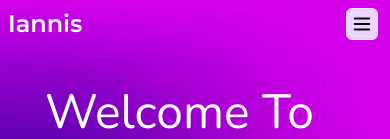
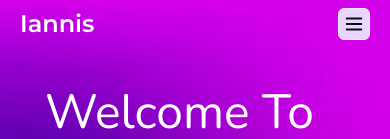
Before and after one commit to IannisG10/IannisG-portfolio, a React (Vite) app: page / in a window 390 px wide. Shown: the top 139 px of the page. Built offline with nearby package versions, Linux system fonts and the light colour scheme; a web font is replaced by a local one.

Commit message:
fix navBar

```diff
--- a/src/components/Header/Header.tsx
+++ b/src/components/Header/Header.tsx
@@ -20,7 +20,7 @@ const Header: React.FC = () => {
 
     return(
         <header className={`${s.BgIMG} relative`}>
-            <nav className="flex justify-between items-center font-monsterrat p-2 font-medium px-2 md:px-16  md:py-5">
+            <nav className="flex justify-between items-center font-monsterrat p-2 font-medium px-5 md:px-16  md:py-5">
                 <h3 className="text-white text-2xl font-semibold">Iannis</h3>
                 <ResponsiveMenu openMenu={openMenu} handleOpenMenu={handleOpenMenu}/>
                 <SideBar openMenu={openMenu}/>
--- a/src/components/ResponsiveMenu/ResponsiveMenu.tsx
+++ b/src/components/ResponsiveMenu/ResponsiveMenu.tsx
@@ -10,7 +10,7 @@ interface menuProps{
 const ResponsiveMenu: React.FC<menuProps> = ({openMenu,handleOpenMenu})=>{
     return(
         <>
-            <div className="block cursor-pointer md:hidden border border-purple-100 bg-purple-200 right-3 fixed rounded-md p-1"
+            <div className="block cursor-pointer md:hidden border border-purple-100 bg-purple-200 right-5 fixed rounded-md p-1"
                  onClick={()=>{handleOpenMenu()}}
             >
                 {openMenu ? <X size={22}/> : <Menu size={22}/>}
```
